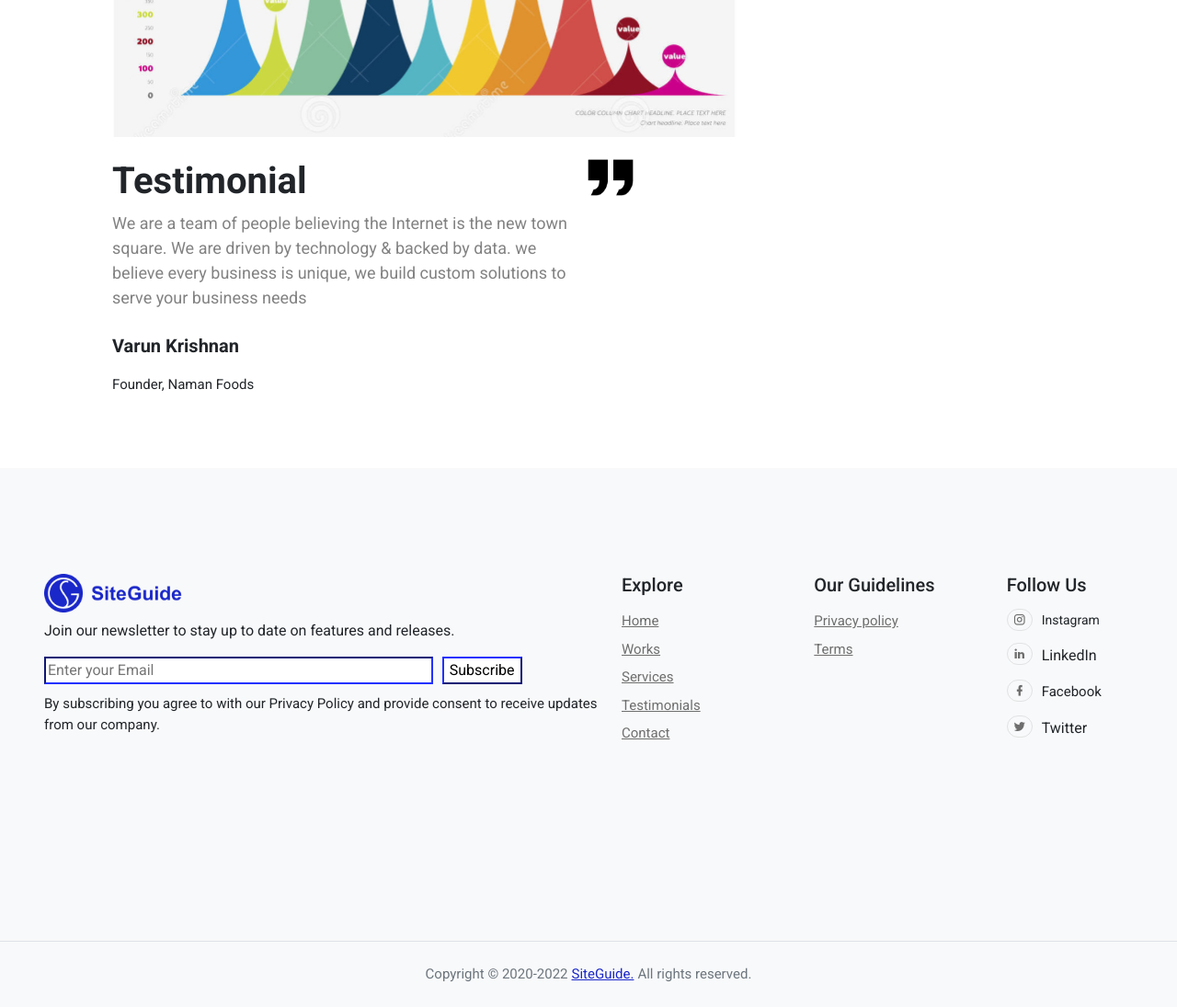
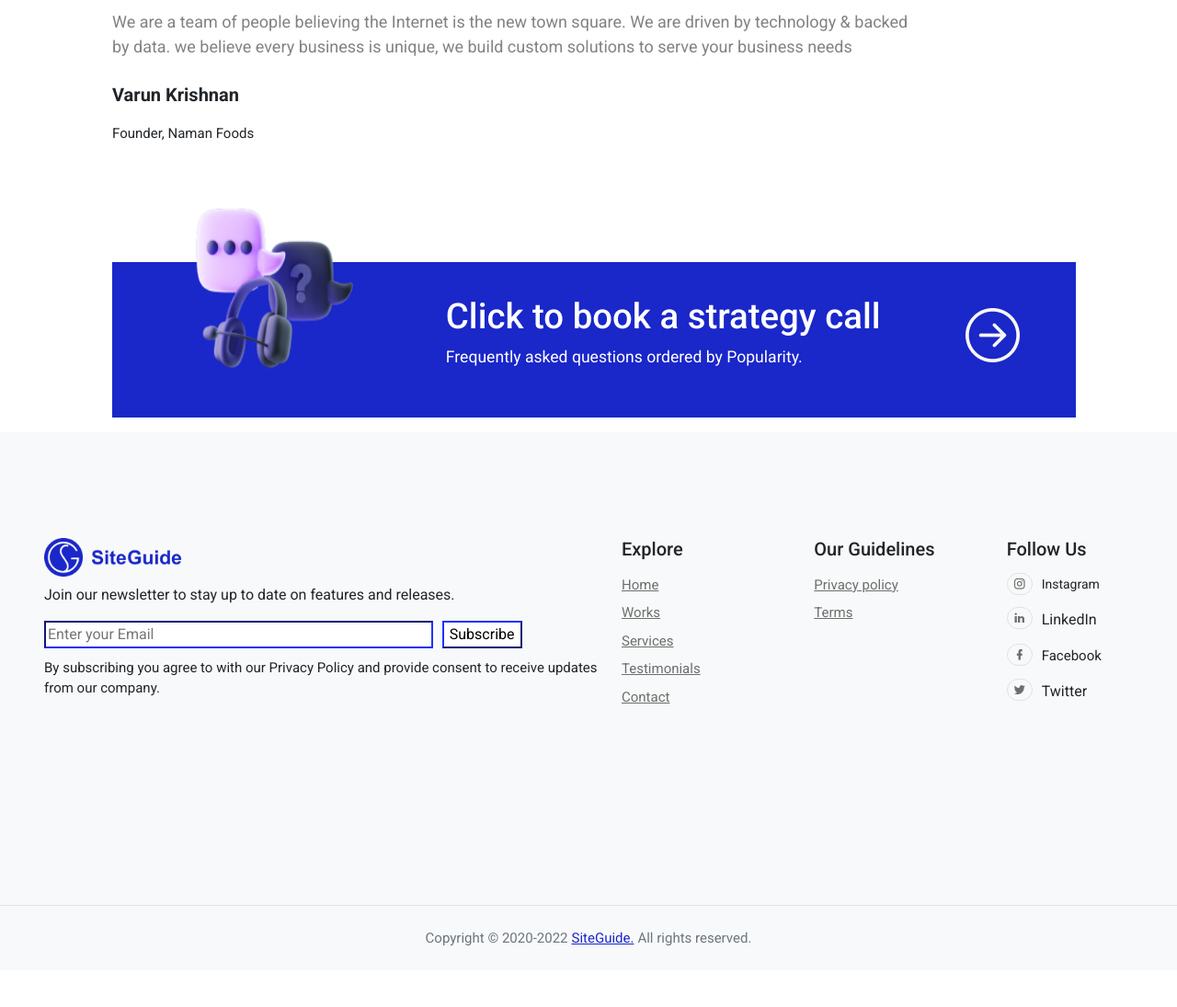
Before and after one commit to TITAN-LIBRARY/SITEGUIDE, a Django app: page /case_study/ in a window 1280 px wide. Shown: the part 2687-3782 px from the top of the page at 92% size. After the commit the page ends 3716 px from the top, so only its background shows below. Run offline with Django 4.2, Linux system fonts and the light colour scheme; some libraries are stand-ins or nearby versions.

Commit message:
04/11/22 - PRANTIK - fix: testimonial page

```diff
--- a/home/static/js/landingpage.js
+++ b/home/static/js/landingpage.js
@@ -30,10 +30,10 @@ $('.owl-carousel').owlCarousel({
       0:{
           items:1
       },
-      500:{
+      400:{
           items:2
       },
-      1300:{
+      800:{
           items:3
       }
   }
--- a/home/templates/case_study.html
+++ b/home/templates/case_study.html
@@ -191,7 +191,8 @@
     </div>
     <div class="container">
       <div class="row">
-        <div class="col-lg-7 col-sm-12">
+        <!-- <div class="col-lg-7 col-sm-12"> -->
+          <div class="col-lg-7 col-sm-12">
           <h1 class="text-color-black heading text-align fontSize-32" style="font-size: 48px; font-weight: 900">
             How a Wedding Planner Grew <span class="text-color">User Acquisition By 5.6%</span>
           </h1>
@@ -259,7 +260,8 @@
       <br><br>
       <div class="mt-5" style="overflow: hidden;">
         <div class="row">
-          <div class="col-lg-8 col-sm-12 pe-5 ">
+          <!-- <div class="col-lg-8 col-sm-12 pe-5 "> -->
+            <div class=" pe-5 ">
             <h1 class="text-color-black mt-4 testimonial-font" style="font-size: 40px; font-weight: 900; padding-top: 42px;">
               Count that matters
             </h1>
@@ -368,9 +370,107 @@
             </p>
             <p style="margin-bottom: 80px;">Founder, Naman Foods</p>
           </div>
-          <div class="col-lg-4 col-sm-12 container-small" style="padding-left:2rem;" >
-           <div id="sticky-in-desktop ">
-            <img src="{% static 'images/misc/media/image 18.png' %}" alt="" style="width: 300px;"
+         <div class="pe-5 mt-5 mb-3" >
+          <style>
+            .main-cta{
+                display: flex;
+                background-color: #1A27C9;
+                color: #fff;
+                flex-wrap: wrap;
+                align-items: center;
+                justify-content: space-around;
+            }
+            .btn-cta button{
+               border-radius: 5px;
+               width: 59px;
+               height: 59px;
+               background: none;
+                color: inherit;
+                border: none;
+                padding: 0;
+                font: inherit;
+                cursor: pointer;
+                outline: inherit;
+               margin: 60px;
+               margin-top: 50px;
+            }
+            .content-btn-cta{
+               display: flex;
+               justify-content: space-around;
+               text-align: center;
+            }
+
+            .content-cta button a{
+                text-decoration: none;
+                color:#1A27C9;
+                font-size: 1.5rem;
+            }
+            .content-cta{
+                display: flex;
+                flex-direction: column;
+                justify-content: center;
+                align-items: flex-start;
+                margin-left: 2.4rem;
+                margin-right: 2rem;
+            }
+
+            .content-cta p{
+                font-size: 1.1rem;
+            }
+            .content-cta h1{
+                font-size: 2.4rem;
+            }
+
+            .img-cta img{
+                width: 19rem;
+                height:16rem;
+                position: relative;
+                bottom: 80;
+                margin:20px;
+                padding-bottom: 20px;
+            }
+            @media (max-width: 990px){
+                .content-cta{
+                   align-items: center;
+                }
+            }
+
+            .avoid-overlap{
+                display: flex;
+                flex-direction: column;
+                justify-content: center;
+                align-items: center;
+            }
+
+
+        </style>
+
+          <div class="main-cta">
+            <div style="position: relative; width: 20rem; height: 8rem;">
+                <div class="img-cta" style="position: absolute; top: -30px;">
+                    <!-- <img src="{% static 'images/media/image_16.png' %}" > -->
+                    <!-- <img src="../static/images/media/pc-home-img.png" > -->
+                    <img src="{% static 'images/misc/media/image 18.png' %}" alt="" style="width: 300px;">
+            </div>
+            </div>
+            <div class="content-btn-cta" style="display: flex; flex-wrap: wrap;">
+            <div class="content-cta">
+                <h1>Click to book a strategy call</h1>
+                <p>Frequently asked questions ordered by Popularity.</p>
+
+
+            </div>
+
+            <div class="btn-cta">
+                <button>
+                    <a href="{{calendly_link}}" target="_blank"><img src="{% static 'images/media/Vector.png' %}" ></a>
+                </button>
+            </div>
+            </div>
+        </div>
+
+           <!-- <div id="sticky-in-desktop ">
+            <img src="{% static 'images/misc/media/image 18.png' %}" alt="" style="width: 300px;">
               class="rounded mx-auto d-block" />
             <div style="background-color: #1a27c9;
                 margin-top: -70px;
@@ -404,7 +504,7 @@
               <img src=" {% static 'images/media/arrow-gif 1.png' %}" class="img-arrow">
               </div>
             </div>
-            </div>
+            </div>-->
           </div>
         </div>
       </div>
--- a/home/templates/recent_work_block.html
+++ b/home/templates/recent_work_block.html
@@ -72,8 +72,9 @@
 
         }
     }
+
 </style>
-<div class="content-wrapper pt-5">
+<div class="content-wrapper pt-5 show-only-pc">
     <div class="container">
         <section class="features-overview pt-4 " id="features-section" >
             <div class="content-header pt-3">
@@ -111,7 +112,7 @@
                         <div class="container"> -->
 
                             <!-- <section class="case-studies slider d-flex" style="gap:20px ;"> -->
-                                <div class="owl-carousel  owl-theme grid-margin mb-0 show-only-pc">
+                                <div class="owl-carousel  owl-theme grid-margin mb-0">
                                     <!--TODO give link to whole carousel-->
                     {% for object in project %}
                         <div class="" data-aos="zoom-in" style="height: 400px; width:297px;" >
@@ -232,6 +233,7 @@
 
                         </section>
                     </section>-->
+                    <!-- show only mobile ends -->
 
                         {% endfor %}
                         </div>
```
